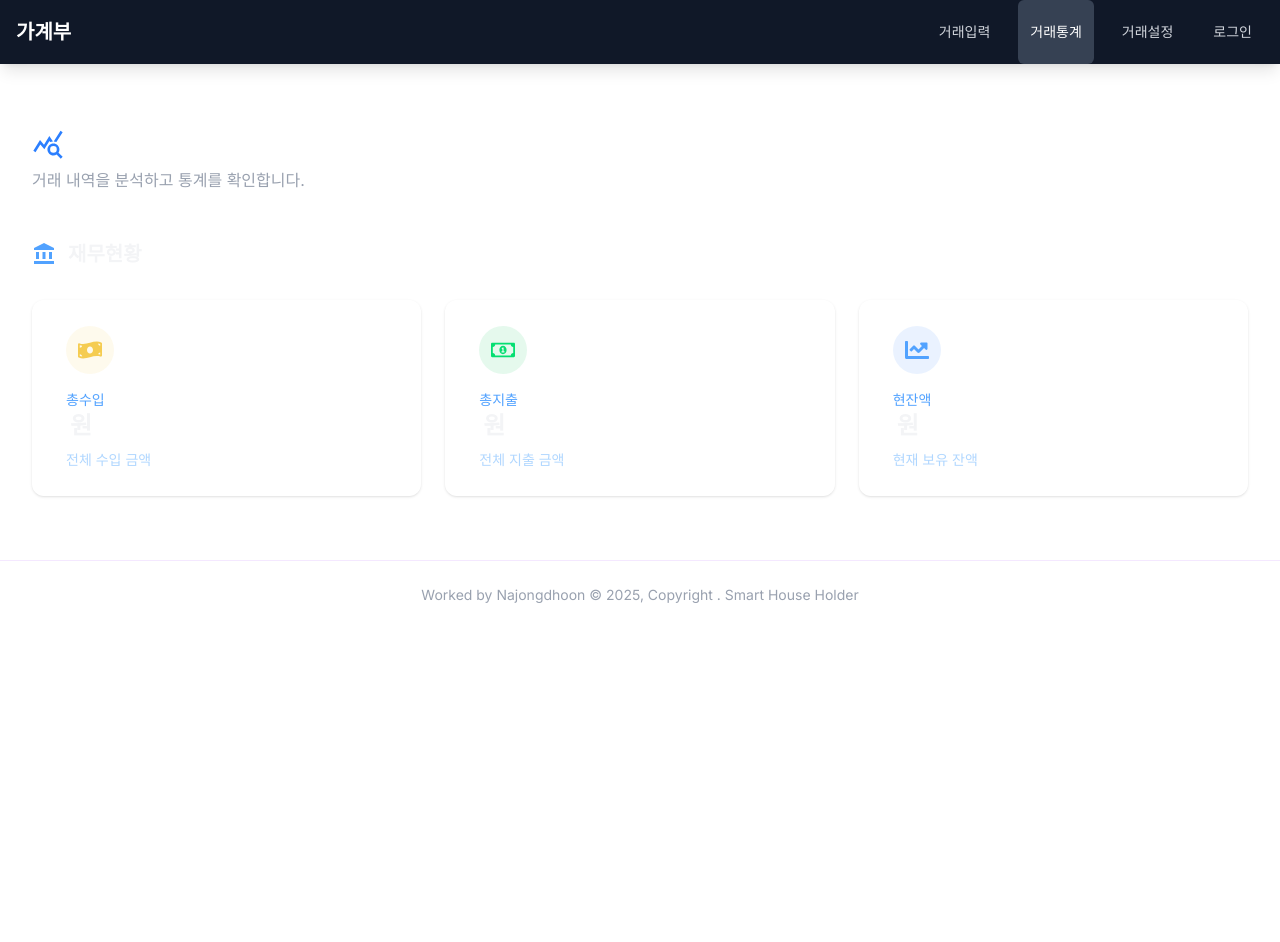
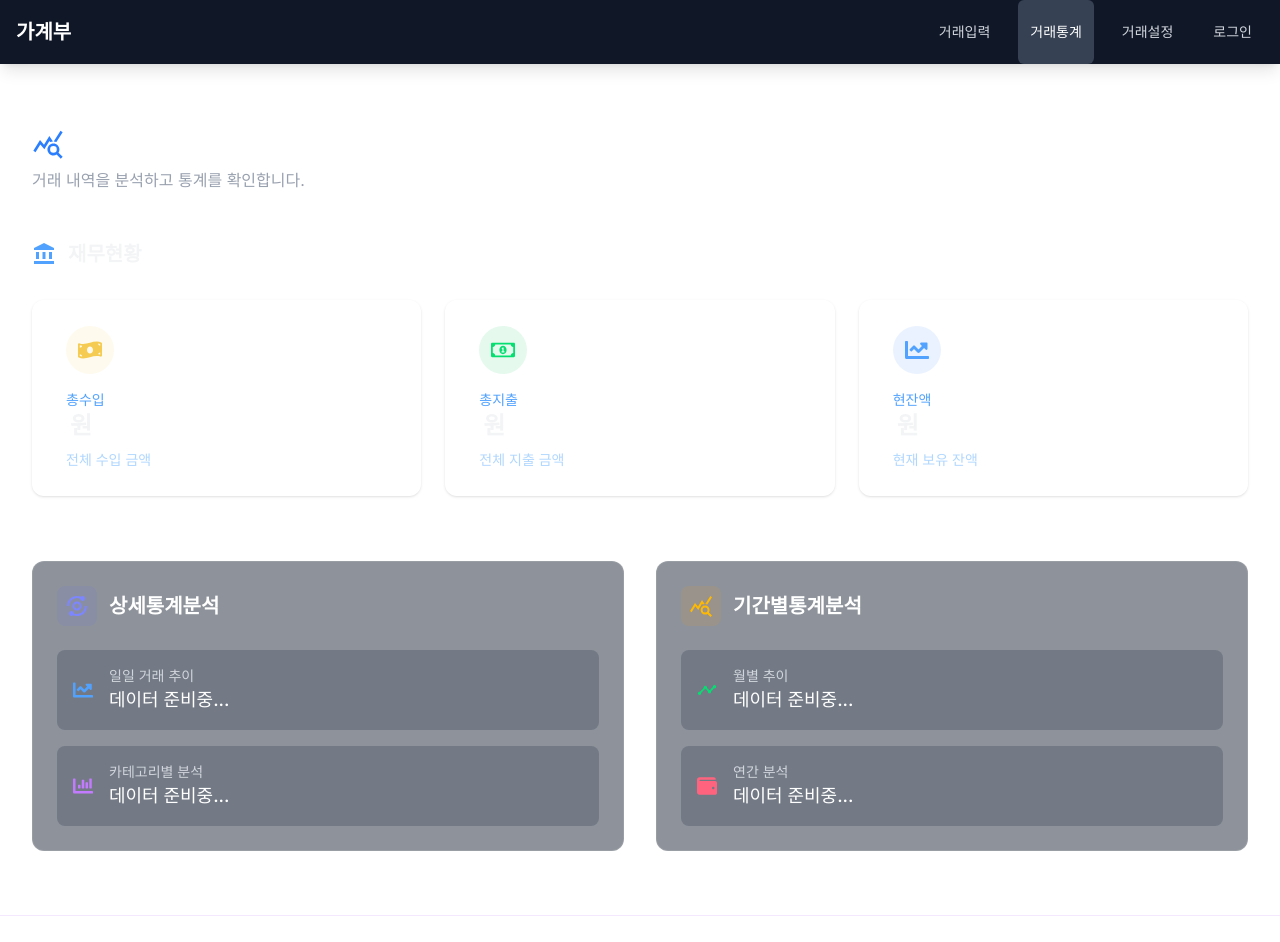
Before and after one commit to gppc5096/home_money, a Next.js app: page /statistics in a window 1280 px wide. Shown: the top 942 px of the page. Before the commit the page ends 800 px from the top, so only its background shows below. Built offline with nearby package versions, Linux system fonts and the light colour scheme.

Commit message:
feat: 거래통계 - 상세통계, 기간별통계 레이아웃 설정

```diff
--- a/src/app/statistics/page.tsx
+++ b/src/app/statistics/page.tsx
@@ -7,6 +7,9 @@ import { FaWallet, FaMoneyBillWave, FaChartLine, FaRegMoneyBillAlt } from "react
 import { useState, useEffect } from "react";
 import { useTransactionStore } from "@/store/transactionStore";
 import { formatAmount } from "@/utils/formatters";
+import { FaChartBar, FaArrowUp, FaArrowDown } from 'react-icons/fa';
+import { BiAnalyse } from 'react-icons/bi';
+import { MdOutlineQueryStats, MdTimeline } from 'react-icons/md';
 
 // 카드 스타일 상수 정의
 const CARD_STYLES = {
@@ -147,6 +150,64 @@ export default function StatisticsPage() {
           </div>
         </div>
       </section>
+
+      {/* 구분선 */}
+      <div className="w-full border-t border-white/20 my-8" />
+
+      {/* 분석 섹션 */}
+      <div className="grid grid-cols-1 md:grid-cols-2 gap-8">
+        {/* 상세통계분석 */}
+        <div className="bg-gray-800/50 rounded-xl p-6 border border-white/10">
+          <div className="flex items-center gap-3 mb-6">
+            <div className="flex items-center justify-center w-10 h-10 rounded-lg bg-indigo-500/10">
+              <BiAnalyse className="w-6 h-6 text-indigo-400" />
+            </div>
+            <h3 className="text-xl font-semibold text-white">상세통계분석</h3>
+          </div>
+          <div className="space-y-4">
+            <div className="flex items-center gap-4 p-4 rounded-lg bg-gray-700/30">
+              <FaChartLine className="w-5 h-5 text-blue-400" />
+              <div>
+                <p className="text-sm text-gray-300">일일 거래 추이</p>
+                <p className="text-lg font-medium text-white">데이터 준비중...</p>
+              </div>
+            </div>
+            <div className="flex items-center gap-4 p-4 rounded-lg bg-gray-700/30">
+              <FaChartBar className="w-5 h-5 text-purple-400" />
+              <div>
+                <p className="text-sm text-gray-300">카테고리별 분석</p>
+                <p className="text-lg font-medium text-white">데이터 준비중...</p>
+              </div>
+            </div>
+          </div>
+        </div>
+
+        {/* 기간별통계분석 */}
+        <div className="bg-gray-800/50 rounded-xl p-6 border border-white/10">
+          <div className="flex items-center gap-3 mb-6">
+            <div className="flex items-center justify-center w-10 h-10 rounded-lg bg-amber-500/10">
+              <MdOutlineQueryStats className="w-6 h-6 text-amber-400" />
+            </div>
+            <h3 className="text-xl font-semibold text-white">기간별통계분석</h3>
+          </div>
+          <div className="space-y-4">
+            <div className="flex items-center gap-4 p-4 rounded-lg bg-gray-700/30">
+              <MdTimeline className="w-5 h-5 text-green-400" />
+              <div>
+                <p className="text-sm text-gray-300">월별 추이</p>
+                <p className="text-lg font-medium text-white">데이터 준비중...</p>
+              </div>
+            </div>
+            <div className="flex items-center gap-4 p-4 rounded-lg bg-gray-700/30">
+              <FaWallet className="w-5 h-5 text-rose-400" />
+              <div>
+                <p className="text-sm text-gray-300">연간 분석</p>
+                <p className="text-lg font-medium text-white">데이터 준비중...</p>
+              </div>
+            </div>
+          </div>
+        </div>
+      </div>
     </div>
   );
 }
```
